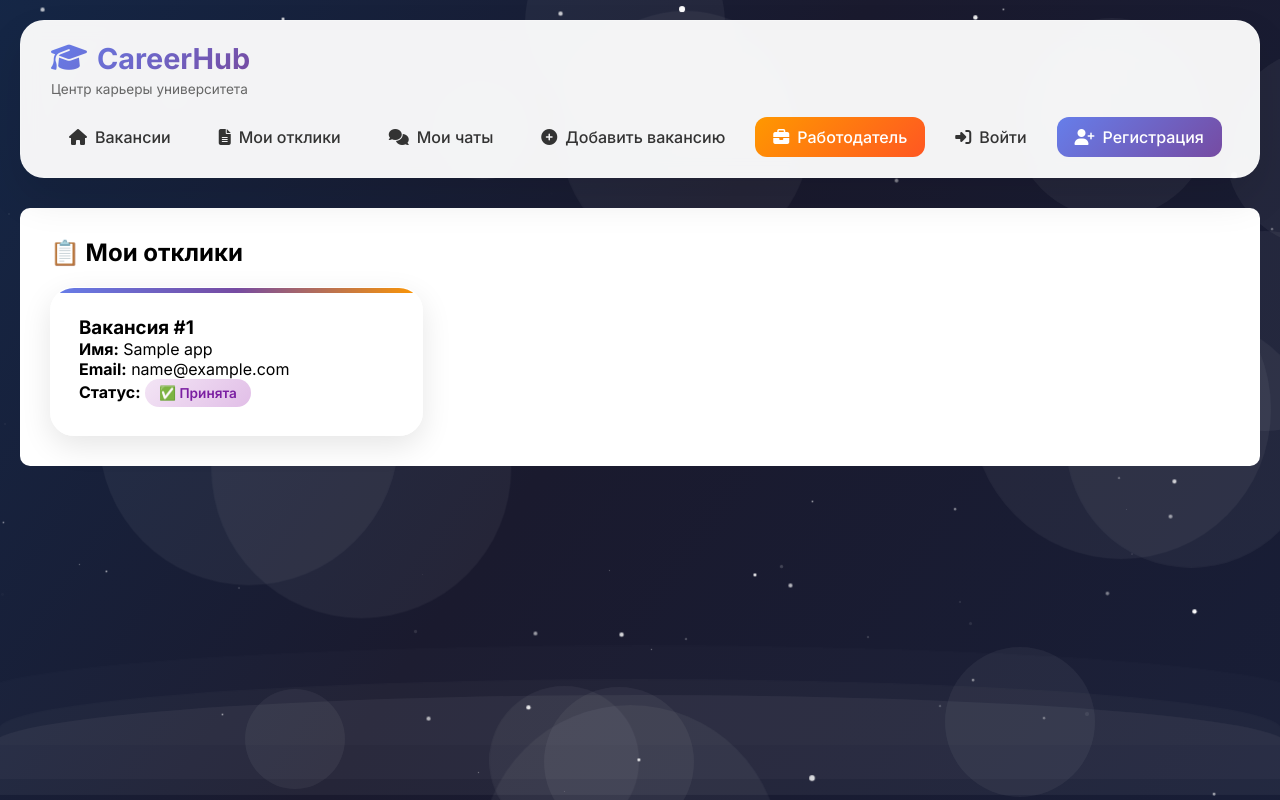
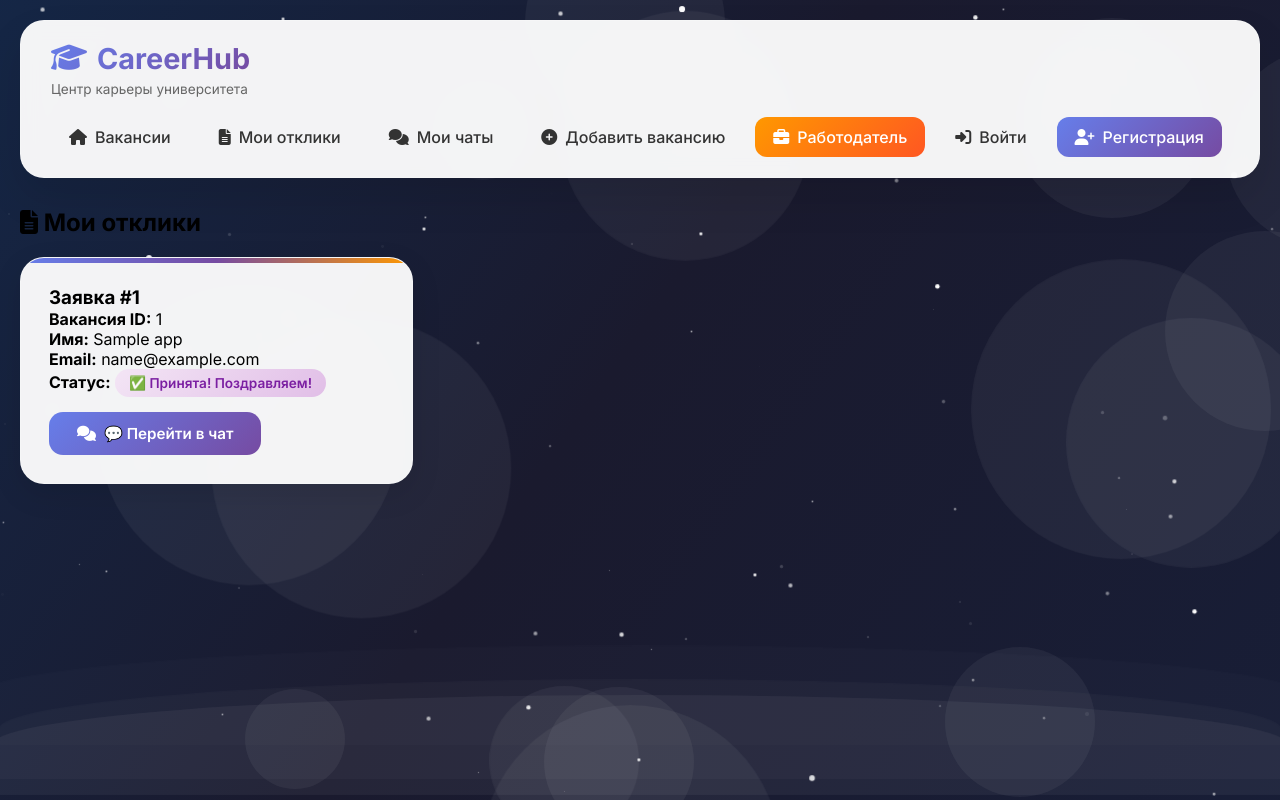
Before and after one commit to Shaintish/university_jobs, a FastAPI app: template templates/my_applications.html in a window 1280 px wide. Run offline with FastAPI, Linux system fonts and the light colour scheme; the template is opened without the code that fills it: most values are stand-ins (such as "Sample title", 1, 10 or a date in 2020).

Commit message:
Update my_applications.html

```diff
--- a/templates/my_applications.html
+++ b/templates/my_applications.html
@@ -1,14 +1,15 @@
 {% extends "base.html" %}
 
 {% block content %}
-<div style="background: white; padding: 30px; border-radius: 10px;">
-    <h2>📋 Мои отклики</h2>
+<div class="table-container">
+    <h2 style="margin-bottom: 20px;"><i class="fas fa-file-alt"></i> Мои отклики</h2>
 
     {% if applications %}
     <div class="vacancies-grid">
         {% for app in applications %}
         <div class="vacancy-card">
-                <h3>Вакансия #{{ app.vacancy_id }}</h3>
+            <h3>Заявка #{{ app.id }}</h3>
+            <p><strong>Вакансия ID:</strong> {{ app.vacancy_id }}</p>
             <p><strong>Имя:</strong> {{ app.student_name }}</p>
             <p><strong>Email:</strong> {{ app.student_email }}</p>
             <p>
@@ -18,17 +19,28 @@
                     {% elif app.status == 'accepted' %}internship
                     {% else %}job{% endif %}">
                     {% if app.status == 'pending' %}⏳ На рассмотрении
-                        {% elif app.status == 'accepted' %}✅ Принята
+                    {% elif app.status == 'accepted' %}✅ Принята! Поздравляем!
                     {% else %}❌ Отклонена{% endif %}
                 </span>
             </p>
+
+            <!-- КНОПКА ЧАТА - ТОЛЬКО ДЛЯ ПРИНЯТЫХ ЗАЯВОК -->
+            {% if app.status == 'accepted' %}
+            <a href="/chat/{{ app.id }}" class="btn btn-primary" style="margin-top: 15px;">
+                <i class="fas fa-comments"></i> 💬 Перейти в чат
+            </a>
+            {% endif %}
         </div>
         {% endfor %}
     </div>
     {% else %}
-        <p style="text-align: center; padding: 50px; font-size: 1.2em; color: #666;">
-            📭 У вас пока нет откликов
-        </p>
+    <div style="text-align: center; padding: 50px;">
+        <i class="fas fa-inbox" style="font-size: 4rem; color: #ccc;"></i>
+        <p style="margin-top: 20px; color: #666;">У вас пока нет откликов</p>
+        <a href="/" class="btn btn-primary" style="margin-top: 15px;">
+            <i class="fas fa-search"></i> Найти вакансии
+        </a>
+    </div>
     {% endif %}
 </div>
 {% endblock %}
```
Lines whose indentation alone changed are shown as unchanged.
